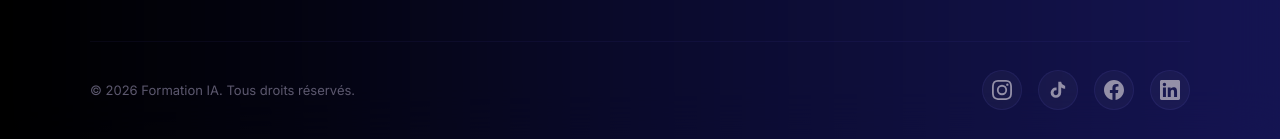
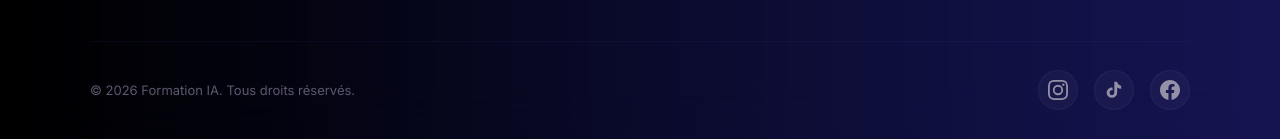
Before and after one commit to matheo-valiente/formation_ia, a React (Vite) app: page / in a window 1280 px wide. Shown: the part 3084-3223 px from the top of the page. Built offline with nearby package versions, Linux system fonts and the light colour scheme.

Commit message:
suppresion logo linkledin

```diff
--- a/src/App.jsx
+++ b/src/App.jsx
@@ -531,11 +531,6 @@ export default function App() {
                   <path d="M24 12.073c0-6.627-5.373-12-12-12s-12 5.373-12 12c0 5.99 4.388 10.954 10.125 11.854v-8.385H7.078v-3.47h3.047V9.43c0-3.007 1.792-4.669 4.533-4.669 1.312 0 2.686.235 2.686.235v2.953H15.83c-1.491 0-1.956.925-1.956 1.874v2.25h3.328l-.532 3.47h-2.796v8.385C19.612 23.027 24 18.062 24 12.073z"/>
                 </svg>
               </a>
-              <a href={LINKEDIN} className={s.footerSocial} target="_blank" rel="noopener noreferrer" aria-label="LinkedIn">
-                <svg width="20" height="20" viewBox="0 0 24 24" fill="currentColor">
-                  <path d="M20.447 20.452h-3.554v-5.569c0-1.328-.027-3.037-1.852-3.037-1.853 0-2.136 1.445-2.136 2.939v5.667H9.351V9h3.414v1.561h.046c.477-.9 1.637-1.85 3.37-1.85 3.601 0 4.267 2.37 4.267 5.455v6.286zM5.337 7.433a2.062 2.062 0 0 1-2.063-2.065 2.064 2.064 0 1 1 2.063 2.065zm1.782 13.019H3.555V9h3.564v11.452zM22.225 0H1.771C.792 0 0 .774 0 1.729v20.542C0 23.227.792 24 1.771 24h20.451C23.2 24 24 23.227 24 22.271V1.729C24 .774 23.2 0 22.222 0h.003z"/>
-                </svg>
-              </a>
             </div>
           </div>
         </div>
```
